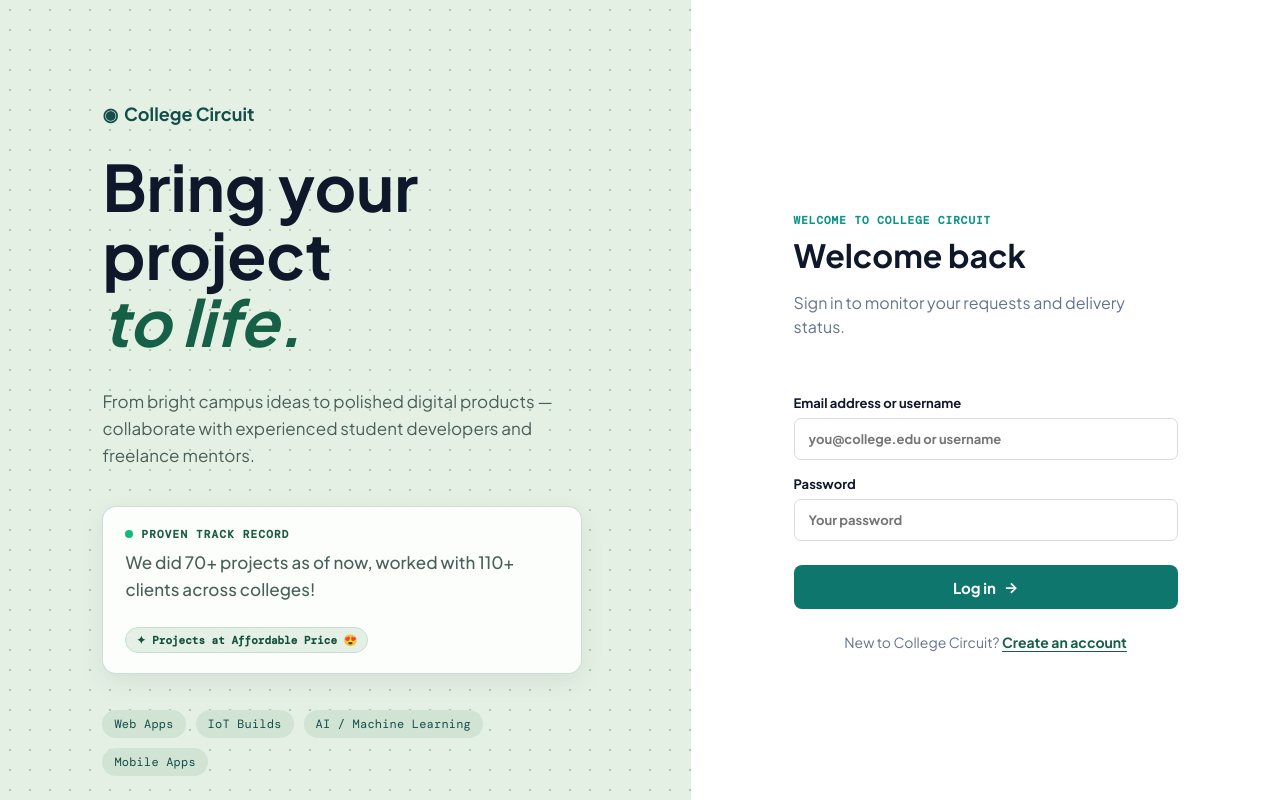
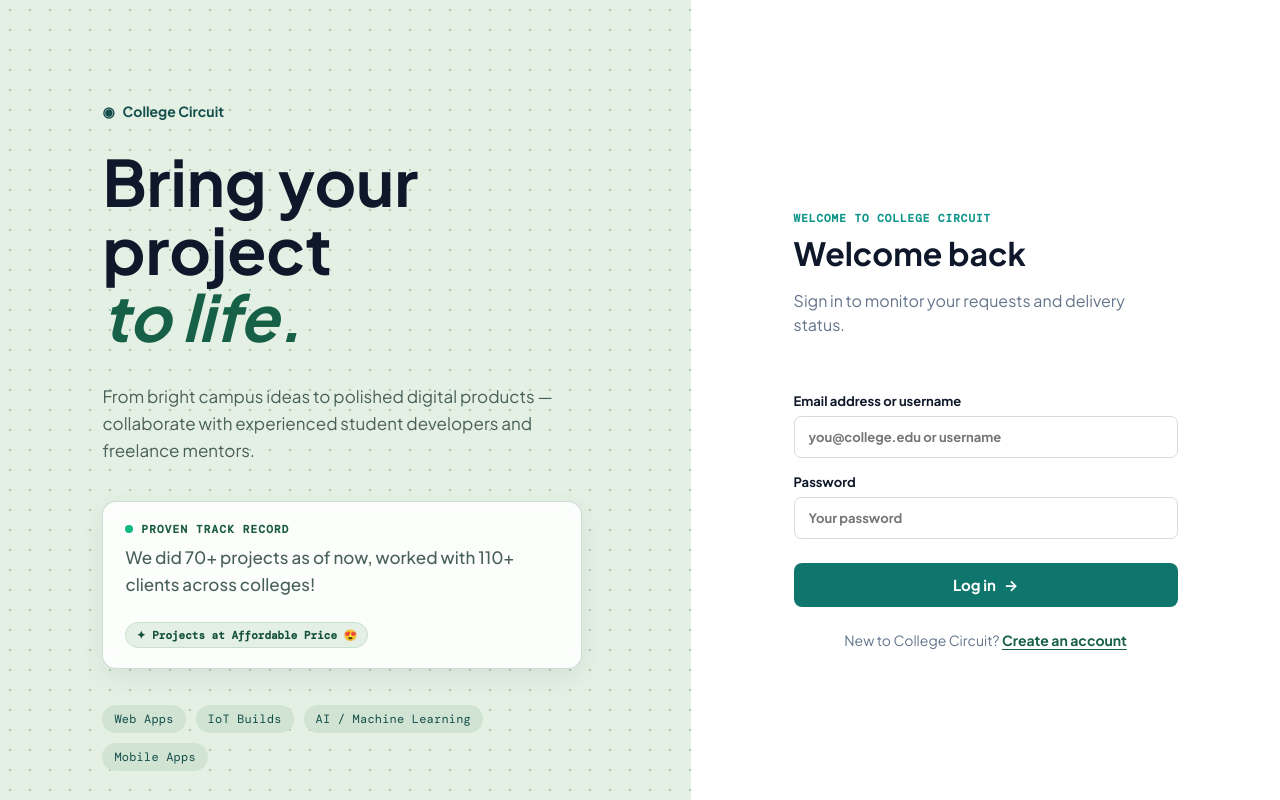
Before and after one commit to MThulasiReddy/Client_Project, a React (Vite) app in the folder frontend/: page / in a window 1280 px wide. Shown: the top 800 px of the page. Built offline with nearby package versions, Linux system fonts and the light colour scheme; no server answers; a web font is replaced by a local one.

Commit message:
adjusted navbar

```diff
--- a/frontend/src/styles/base.css
+++ b/frontend/src/styles/base.css
@@ -49,13 +49,13 @@
 }
 
 .logo {
-  font-size: 18px;
+  font-size: 14px;
   font-weight: 700;
   color: var(--color-primary-dark);
   text-decoration: none;
   display: inline-flex;
   align-items: center;
-  gap: 6px;
+  gap: 8px;
 }
 
 .eyebrow {
@@ -323,6 +323,7 @@
     opacity: 0;
     transform: translateY(-8px);
   }
+
   to {
     opacity: 1;
     transform: translateY(0);
@@ -668,6 +669,7 @@
   from {
     transform: rotate(0deg);
   }
+
   to {
     transform: rotate(360deg);
   }
@@ -677,6 +679,7 @@
   from {
     transform: rotate(360deg);
   }
+
   to {
     transform: rotate(0deg);
   }
@@ -687,6 +690,7 @@
     transform: scale(0.96);
     box-shadow: 0 0 16px rgba(52, 211, 153, 0.4);
   }
+
   100% {
     transform: scale(1.04);
     box-shadow: 0 0 28px rgba(52, 211, 153, 0.85);
@@ -698,6 +702,7 @@
     transform: scale(0.85);
     opacity: 0.8;
   }
+
   100% {
     transform: scale(1.45);
     opacity: 0;
@@ -708,6 +713,7 @@
   from {
     opacity: 0;
   }
+
   to {
     opacity: 1;
   }
@@ -718,6 +724,7 @@
     opacity: 0;
     transform: translateY(12px) scale(0.98);
   }
+
   to {
     opacity: 1;
     transform: translateY(0) scale(1);
@@ -773,10 +780,12 @@
 }
 
 @keyframes heartBeat {
+
   0%,
   100% {
     transform: scale(1);
   }
+
   50% {
     transform: scale(1.18);
   }
```
